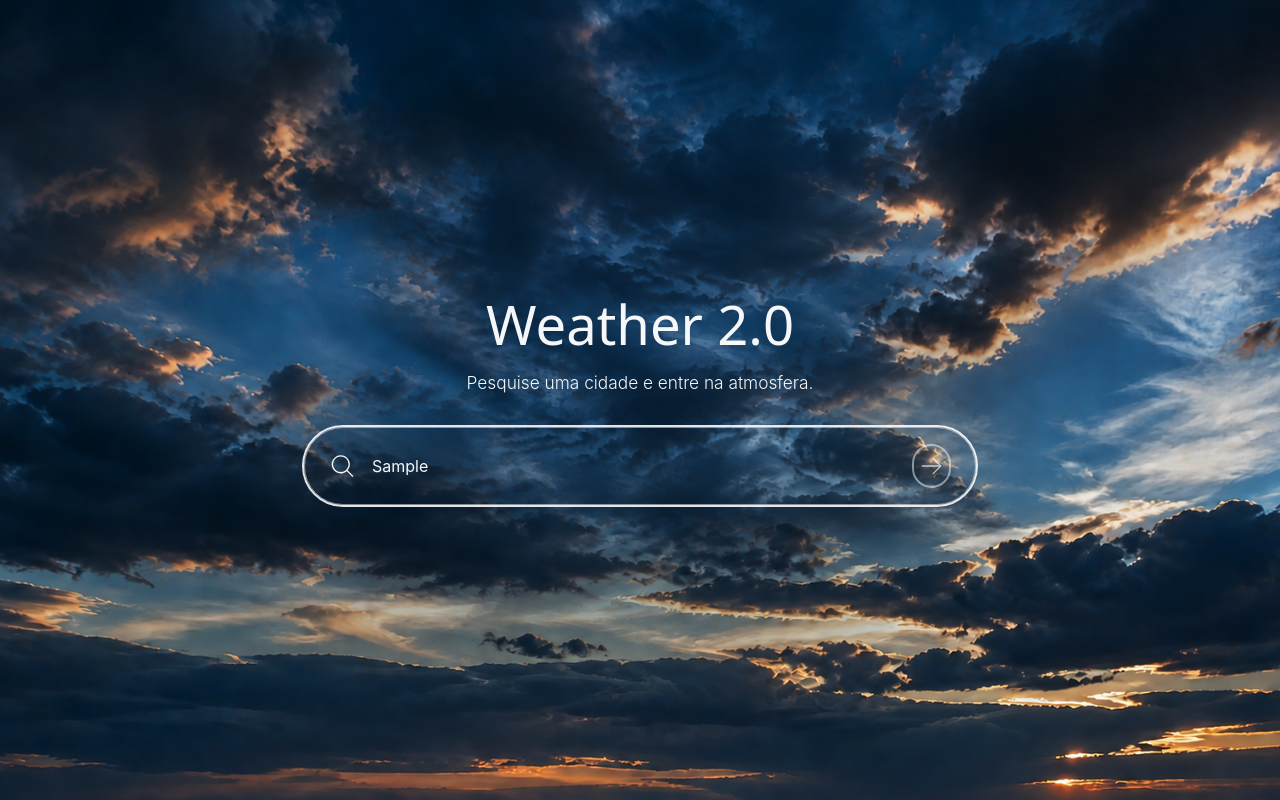
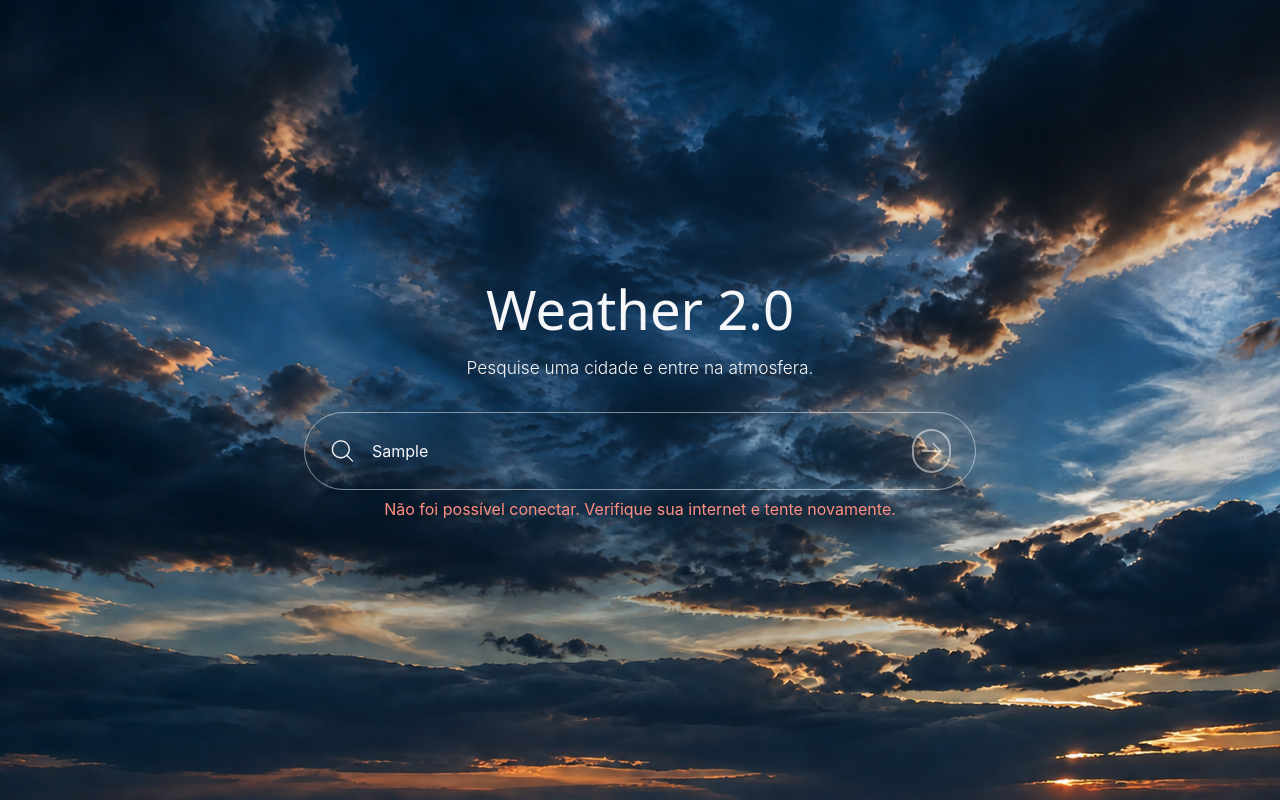
Before and after one commit to nicholasPimenta/weather-2.0, a React (Vite) app: page / in a window 1280 px wide. Both pictures are taken after typing "Sample" into the empty fields and a click on the button "Pesquisar cidade". Built offline with nearby package versions, Linux system fonts and the light colour scheme; no server answers.

Commit message:
feat: add loading and error feedback to weather search

```diff
--- a/src/App.module.css
+++ b/src/App.module.css
@@ -44,3 +44,11 @@
   font-size: clamp(1rem, 1.35vw, 1.375rem);
   line-height: 1.4;
 }
+
+.errorMessage {
+  color: var(--color-error);
+  font-family: var(--font-interface);
+  font-size: clamp(0.875rem, 1.25vw, 1rem);
+  line-height: 1.4;
+  margin: var(--space-2) 0 0;
+}
--- a/src/App.tsx
+++ b/src/App.tsx
@@ -17,8 +17,16 @@ function App() {
     null,
   );
   const [forecastDays, setForecastDays] = useState<ForecastDay[]>([]);
+  const [isLoading, setIsLoading] = useState(false);
+  const [searchError, setSearchError] = useState<string | null>(null);
+
+  const handleEmptySearch = () => {
+    setSearchError("Por favor, insira o nome de uma cidade.");
+  };
 
   const handleSearch = async (city: string): Promise<void> => {
+    setIsLoading(true);
+    setSearchError(null);
     try {
       const location = await geocodeCity(city);
       const currentWeatherResponse = await getCurrentWeather(
@@ -58,7 +66,19 @@ function App() {
         forecastDays: preparedForecastDays,
       });
     } catch (error) {
+      if (error instanceof TypeError) {
+        setSearchError(
+          "Não foi possível conectar. Verifique sua internet e tente novamente.",
+        );
+      } else if (error instanceof Error) {
+        setSearchError(error.message);
+      } else {
+        setSearchError("Ocorreu um erro desconhecido.");
+      }
+
       console.error("Erro ao buscar as informações:", error);
+    } finally {
+      setIsLoading(false);
     }
   };
 
@@ -80,7 +100,16 @@ function App() {
                 Pesquise uma cidade e entre na atmosfera.
               </p>
             </div>
-            <SearchForm onSearch={handleSearch} />
+            <SearchForm
+              onSearch={handleSearch}
+              isLoading={isLoading}
+              onEmptySearch={handleEmptySearch}
+            />
+            {searchError && (
+              <p className={styles.errorMessage} role="alert">
+                {searchError}
+              </p>
+            )}
           </div>
         </section>
       )}
--- a/src/components/SearchForm/SearchForm.module.css
+++ b/src/components/SearchForm/SearchForm.module.css
@@ -52,13 +52,30 @@
   transition: color var(--duration-medium) var(--ease-standard);
 }
 
-.formButton:hover {
-  color: var(--color-text-secondary);
+.formButton:not(:disabled):hover {
+  color: var(--color-secondary);
 }
 
-.formButton:active {
-  color: var(--color-text-primary);
+.formButton:not(:disabled):active {
+  color: var(--color-primary);
   transition-duration: var(--duration-fast);
+}
+
+.loadingIcon {
+  animation: spin 0.8s linear infinite;
+  color: var(--color-text-muted);
+}
+
+@keyframes spin {
+  to {
+    transform: rotate(360deg);
+  }
+}
+
+@media (prefers-reduced-motion: reduce) {
+  .loadingIcon {
+    animation: none;
+  }
 }
 
 @media (max-width: 30rem) {
--- a/src/components/SearchForm/SearchForm.tsx
+++ b/src/components/SearchForm/SearchForm.tsx
@@ -1,39 +1,74 @@
-import { ArrowRightIcon, MagnifyingGlassIcon } from "@phosphor-icons/react";
+import {
+  ArrowRightIcon,
+  CircleNotchIcon,
+  MagnifyingGlassIcon,
+} from "@phosphor-icons/react";
 import styles from "./SearchForm.module.css";
 import type { SubmitEvent } from "react";
 
 interface SearchFormProps {
   onSearch: (city: string) => void | Promise<void>;
+  isLoading: boolean;
+  onEmptySearch: () => void;
 }
 
-function SearchForm({ onSearch }: SearchFormProps) {
-
+function SearchForm({ onSearch, isLoading, onEmptySearch }: SearchFormProps) {
   const handleSubmit = (e: SubmitEvent<HTMLFormElement>) => {
     e.preventDefault();
 
     const formData = new FormData(e.currentTarget);
-    const getString = (name: string, fallback = ""): string => String(formData.get(name) ?? fallback);
+    const getString = (name: string, fallback = ""): string =>
+      String(formData.get(name) ?? fallback);
     const city = getString("city").trim();
 
-    if (city) {
-      onSearch(city)
+    if (!city) {
+      onEmptySearch();
+
+      return;
     }
-  }
+    onSearch(city);
+  };
 
   return (
-    <form onSubmit={handleSubmit} role="search" className={styles.formContent} aria-label="Pesquisar clima por cidade">
-      <label htmlFor="city-search" className={styles.formLabel}>Nome da cidade</label>
+    <form
+      onSubmit={handleSubmit}
+      role="search"
+      className={styles.formContent}
+      aria-label="Pesquisar clima por cidade"
+      aria-busy={isLoading}
+    >
+      <label htmlFor="city-search" className={styles.formLabel}>
+        Nome da cidade
+      </label>
       <MagnifyingGlassIcon size={32} aria-hidden="true" weight="light" />
       <input
         type="search"
         name="city"
-          placeholder="Ex: Salvador, BR"
+        placeholder="Ex.: Salvador, BR"
         autoComplete="off"
         className={styles.formInput}
         id="city-search"
       />
-        <button type="submit" className={styles.formButton} aria-label="Pesquisar cidade">
-          <ArrowRightIcon size={32} aria-hidden="true" weight="light" className={styles.arrowIcon} />
+      <button
+        type="submit"
+        className={styles.formButton}
+        aria-label={isLoading ? "Buscando clima" : "Pesquisar cidade"}
+        disabled={isLoading}
+      >
+        {isLoading ? (
+          <CircleNotchIcon
+            size={32}
+            aria-hidden="true"
+            weight="light"
+            className={styles.loadingIcon}
+          />
+        ) : (
+          <ArrowRightIcon
+            size={32}
+            aria-hidden="true"
+            weight="light"
+          />
+        )}
       </button>
     </form>
   );
--- a/src/services/openWeather.ts
+++ b/src/services/openWeather.ts
@@ -66,14 +66,14 @@ export async function geocodeCity(city: string): Promise<GeocodingResult> {
   );
 
   if (!response.ok) {
-    throw new Error(`Erro na requisição: ${response.status}`);
+    throw new Error("O serviço de clima está indisponível no momento. Tente novamente em instantes.");
   }
 
   const data: GeocodingResult[] = await response.json();
   const [location] = data;
 
   if (!location) {
-    throw new Error(`Cidade não encontrada: ${city}`);
+    throw new Error("Cidade não encontrada. Confira o nome e tente novamente.");
   }
 
   return location;
@@ -93,7 +93,7 @@ export async function getCurrentWeather(lat: number, lon: number): Promise<Curre
   );
 
   if (!response.ok) {
-    throw new Error(`Erro na requisição: ${response.status}`);
+    throw new Error("O serviço de clima está indisponível no momento. Tente novamente em instantes.");
   }
 
   const data: CurrentWeatherResponse = await response.json();
@@ -115,7 +115,7 @@ export async function getForecast(lat: number, lon: number): Promise<ForecastRes
   );
 
   if (!response.ok) {
-    throw new Error(`Erro na requisição: ${response.status}`);
+    throw new Error("O serviço de clima está indisponível no momento. Tente novamente em instantes.");
   }
 
   const data: ForecastResponse = await response.json();
```
Lines whose indentation alone changed are shown as unchanged.
